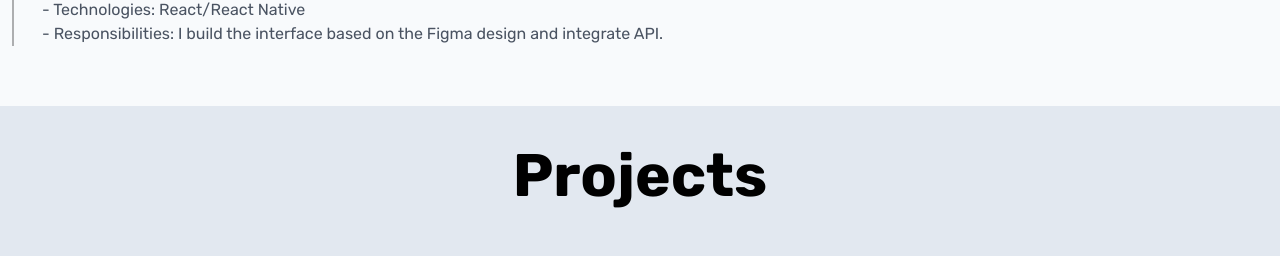
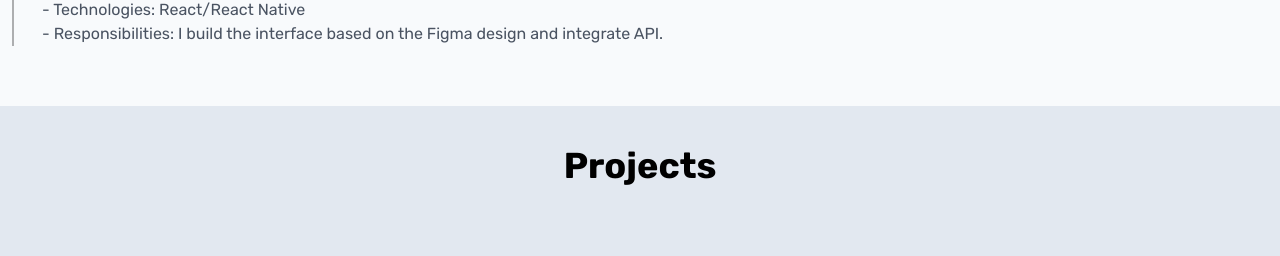
Before and after one commit to vietanhyoyo/portfolio_page, a Next.js app: page /en/portfolio in a window 1280 px wide. Shown: the part 3150-3406 px from the top of the page. Built offline with nearby package versions, Linux system fonts and the light colour scheme.

Commit message:
change title project

```diff
--- a/src/components/projects/index.tsx
+++ b/src/components/projects/index.tsx
@@ -8,12 +8,12 @@ export default function Projects() {
     <div className="w-full bg-slate-200 dark:bg-slate-800 flex justify-center">
       <div className="py-10 max-w-7xl h-full w-full flex justify-center flex-col px-4 xl:px-0 items-center">
         <Reveal>
-          <h1 className="text-6xl font-bold dark:text-white text-primary mb-6">
+          <h1 className="text-4xl font-bold dark:text-white text-primary mb-6">
             Projects
           </h1>
         </Reveal>
         <Reveal>
-          <div className="w-96 h-2 bg-primary rounded-full mb-8"></div>
+          <div className="w-96 h-1 bg-primary rounded-full mb-8"></div>
         </Reveal>
         <div className="flex mt-10 gap-4 overflow-x-hidden hover:overflow-x-scroll w-full">
           <Reveal>
```
